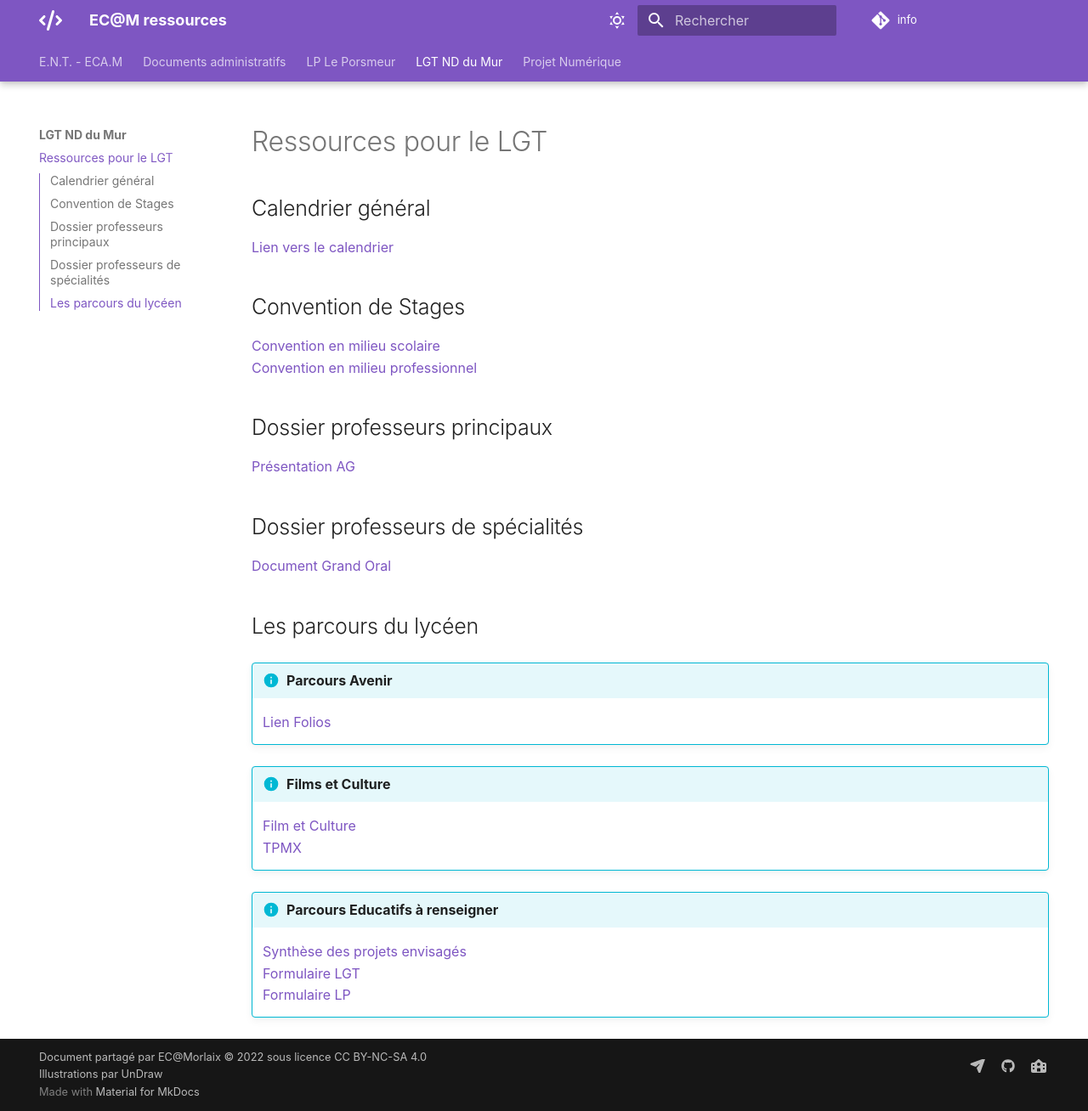
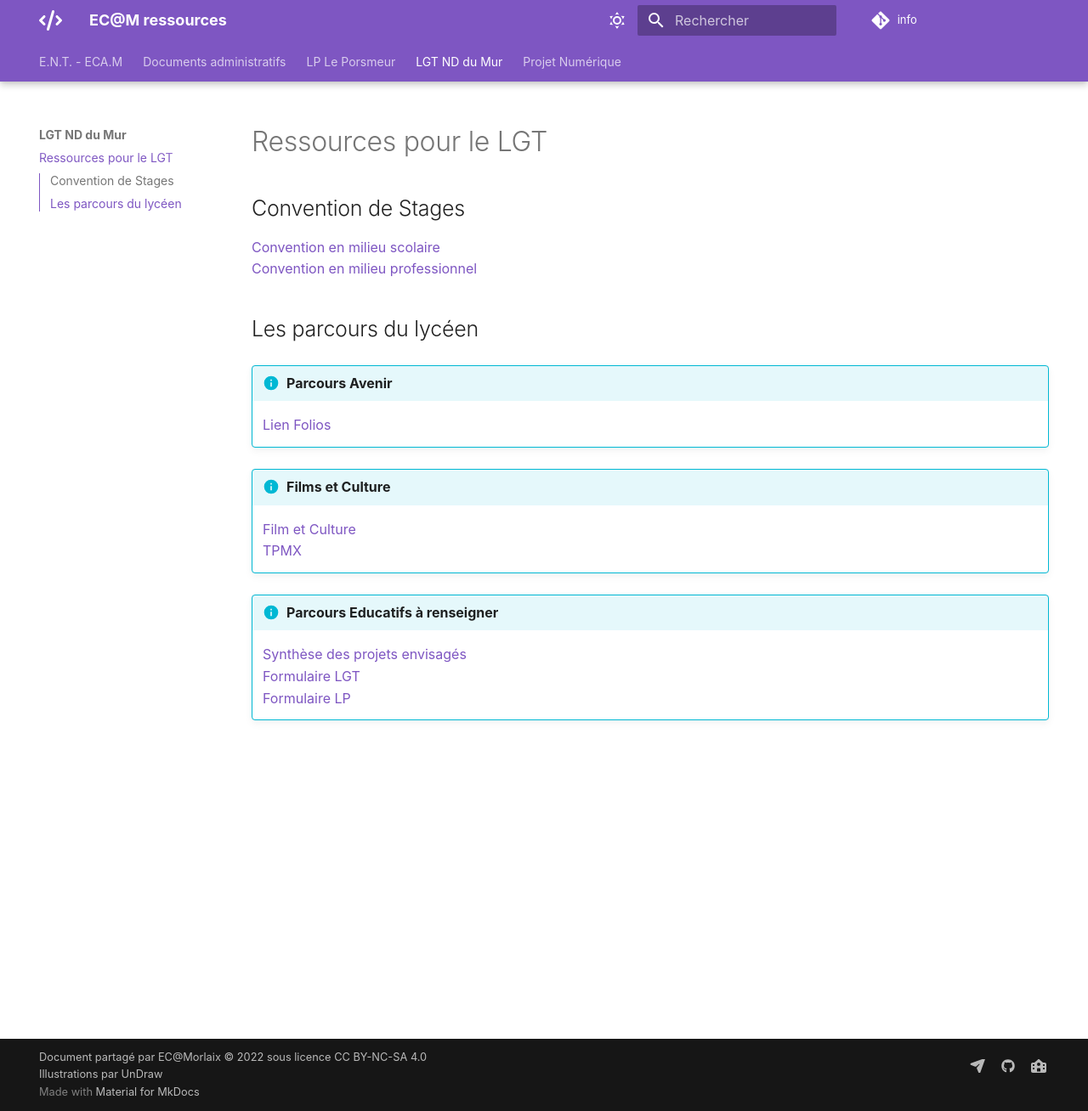
Before and after one commit to EC-Morlaix/info, an MkDocs documentation site: the page built from docs/lyceelgt.md, in a window 1280 px wide and 1308 px high. Shown: the whole window at 85% size. Built offline with MkDocs 1.6.1 and Material for MkDocs 9.7.7, drawn with Linux system fonts in a browser that asks for light colours; comment, search, counter and statistics services are not loaded.

Commit message:
Update lyceelgt.md

```diff
--- a/docs/lyceelgt.md
+++ b/docs/lyceelgt.md
@@ -1,24 +1,9 @@
 # Ressources pour le LGT
-
-## Calendrier général
-
-[Lien vers le calendrier](https://ecmorlaix.sharepoint.com/:x:/s/lndm-conseildedirection/EQil5wh2XvBCnJ4KE8ppE_wB0vSHOxfiHWJrtOFLHC5QqA?e=KNeXVQ){:target="_blank"}
 
 ## Convention de Stages
 
 [Convention en milieu scolaire](https://ecmorlaix.sharepoint.com/:b:/s/lndm-conseildedirection/EU6jrkmz4WVBsdOSIc7s4tAB1bxkYNy1T5A0FHM2nKJe4w?e=2HZUaU){:target="_blank"}
 [Convention en milieu professionnel](https://ecmorlaix.sharepoint.com/:b:/s/lndm-conseildedirection/Ebn-w0CpfNFDnWP_ZXV2_aQBaqYlcK9d754zwfU7hv1MkQ?e=u78Gew){:target="_blank"}
-
-
-
-## Dossier professeurs principaux
-
-[Présentation AG](ajouter le lien OneDrive)
-
-
-## Dossier professeurs de spécialités
-
-[Document Grand Oral](ajouter le lien OneDrive)
 
 ## Les parcours du lycéen
 
```
